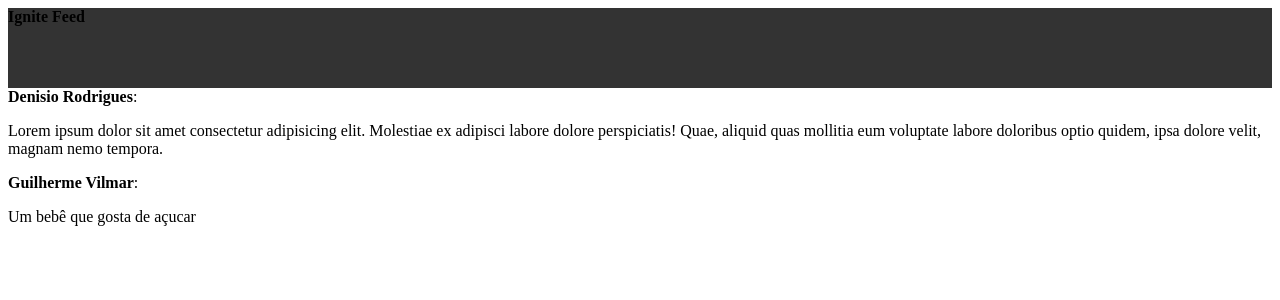
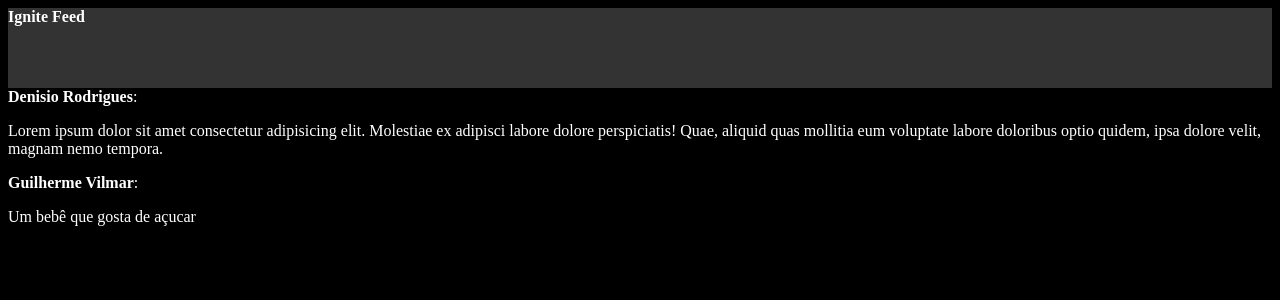
Before and after one commit to denisiorodrigues/RedeSocial, a React (Vite) app: page / in a window 1280 px wide. Shown: the top 300 px of the page. Built offline with nearby package versions, Linux system fonts and the light colour scheme.

Commit message:
Estilizando o CSS principal da aplicação

```diff
--- a/src/App.jsx
+++ b/src/App.jsx
@@ -1,5 +1,7 @@
 import { Header } from './components/Header'
 import { Post } from './Post'
+
+import './styles.css'
 
 export function App() {
   return (
--- /dev/null
+++ b/src/styles.css
@@ -0,0 +1,4 @@
+body {
+    background-color: black;
+    color: white;
+}
```
